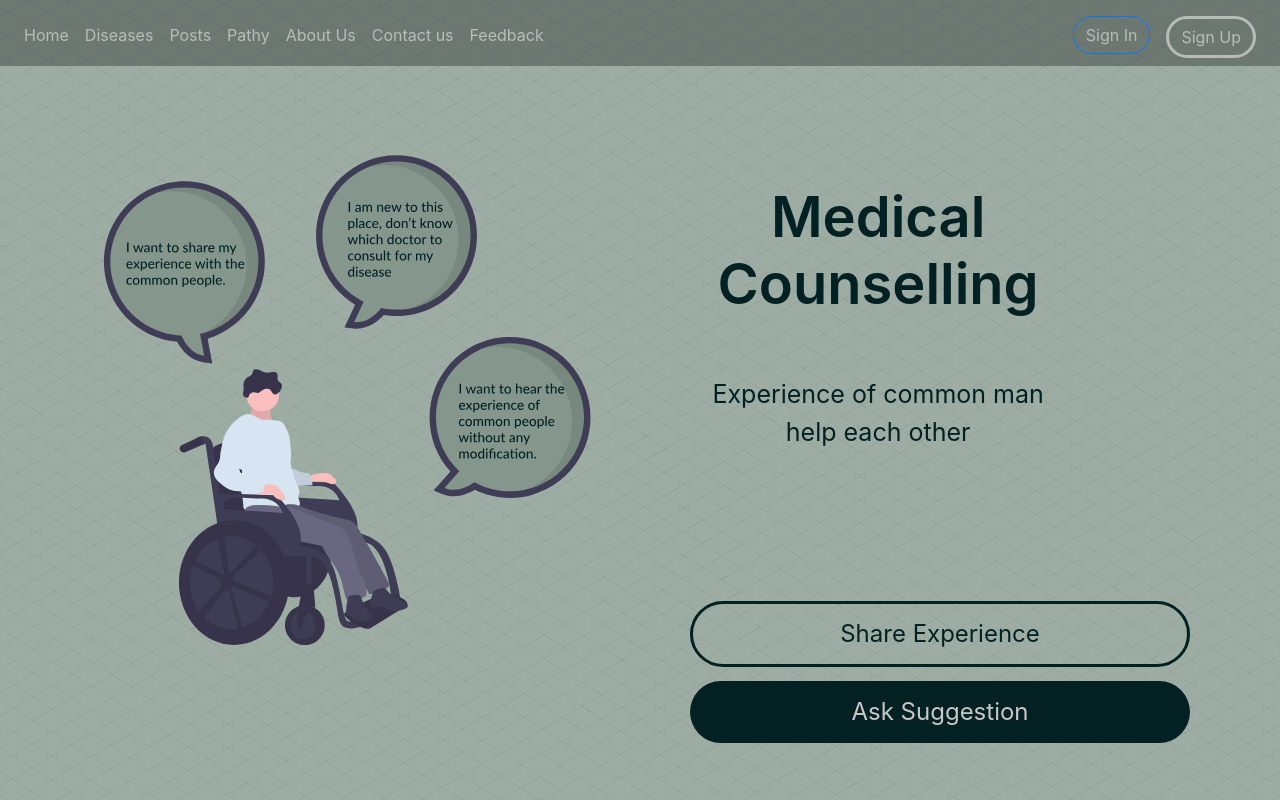
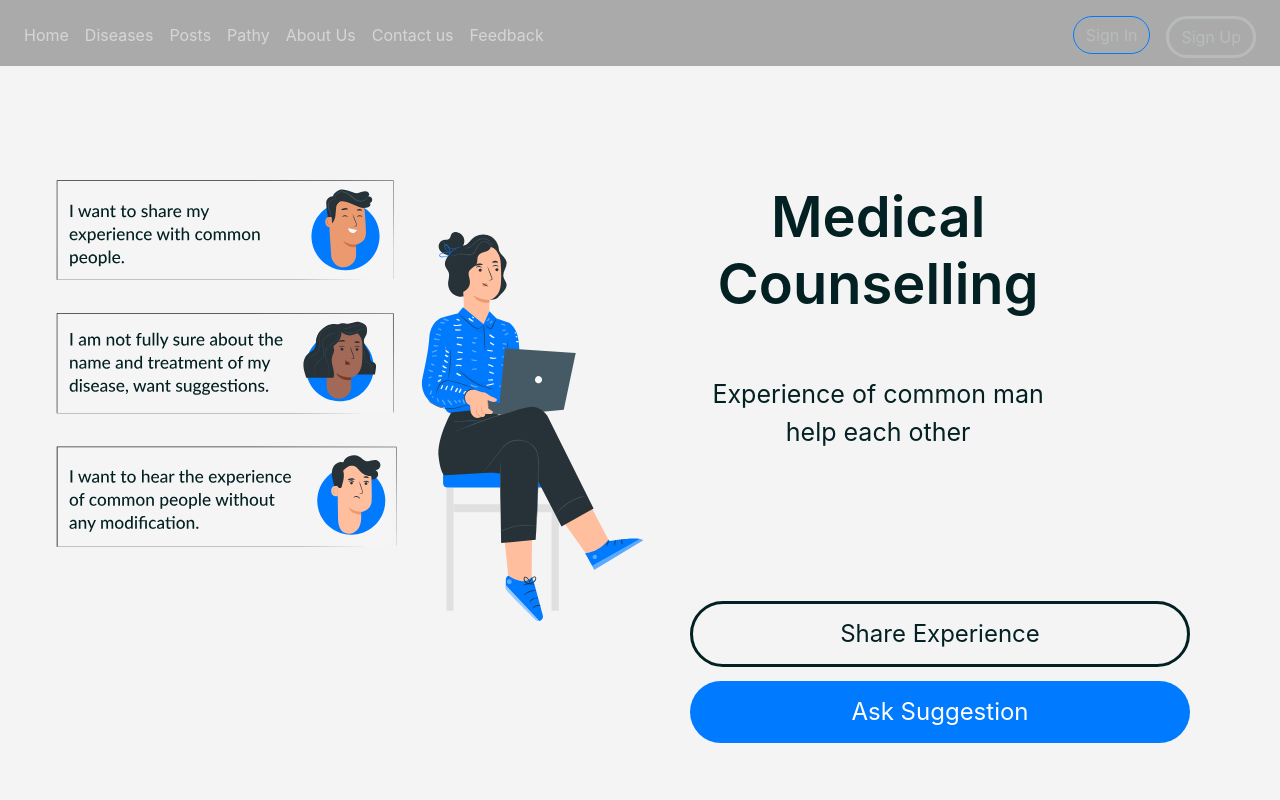
Before and after one commit to A8S/medical-project, a React (Create React App) app in the folder client/: page / in a window 1280 px wide. Shown: the top 800 px of the page. Built offline with nearby package versions, Linux system fonts and the light colour scheme; no server answers.

Commit message:
Changed hero image and button color.

```diff
--- a/client/src/Components/Home/index.js
+++ b/client/src/Components/Home/index.js
@@ -4,7 +4,7 @@ import './style.css';
 import CardLayout from '../WhatWeDo';
 import logo from '../../Images/logo.svg';
 import Background from '../../Images/Home/bg.svg';
-import MainSvg from '../../Images/Home/main2.svg';
+import MainSvg from '../../Images/Home/BG_new.svg';
 
 import Testimonial from '../ContactUs/Testimonial';
 import Testimonialdata from '../../Data/Testimonial_data';
@@ -55,8 +55,8 @@ class Home extends Component {
 				<div className={isAuthenticated() ? 'dummyclass' : 'mobile'}>
 					<div
 						style={{
-							backgroundImage: `url(${Background})`,
-
+							//backgroundImage: `url(${Background})`,
+							backgroundColor: '#f4f4f4',
 							// flex: '1',
 							// alignSelf: 'stretch',
 							position: 'absolute',
--- a/client/src/Components/Home/style.css
+++ b/client/src/Components/Home/style.css
@@ -19,8 +19,8 @@
 	border: 3px solid #032122;
 }
 .buttonJoinDark {
-	background-color: #032122;
-	color: rgb(200, 200, 200);
+	background-color: #007AFF;
+	color: #ffffff;
 	margin: auto;
 	margin-top: 80px;
 }
```
